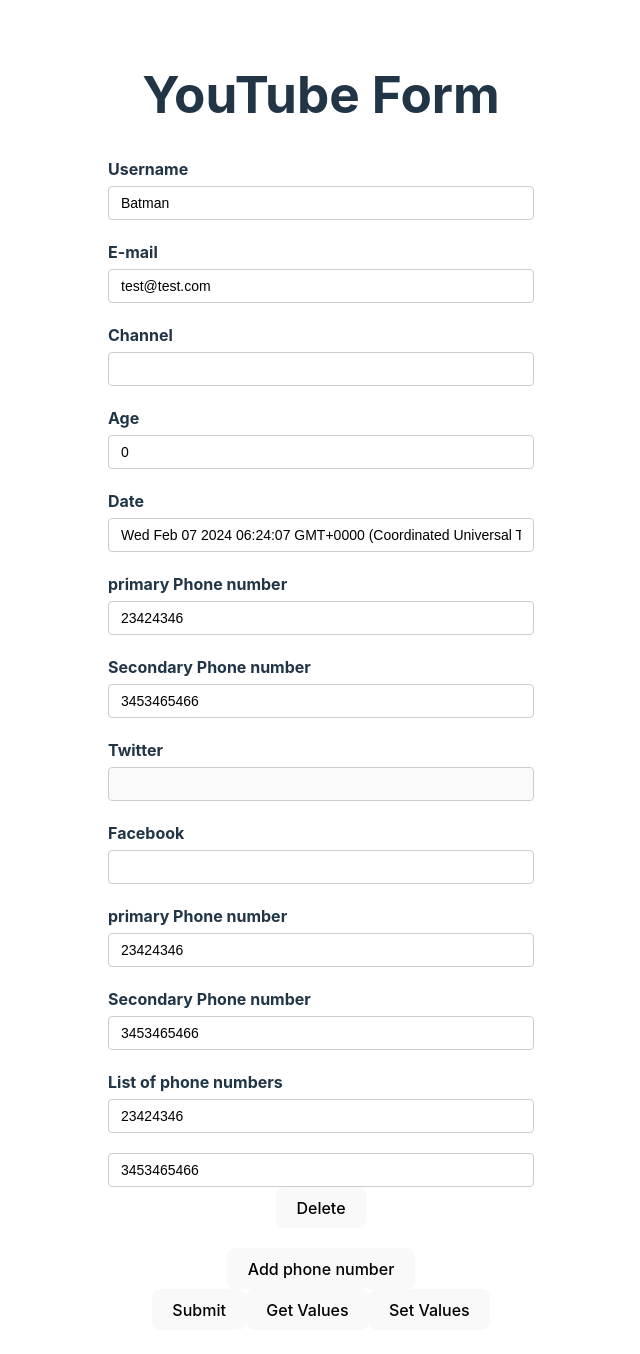
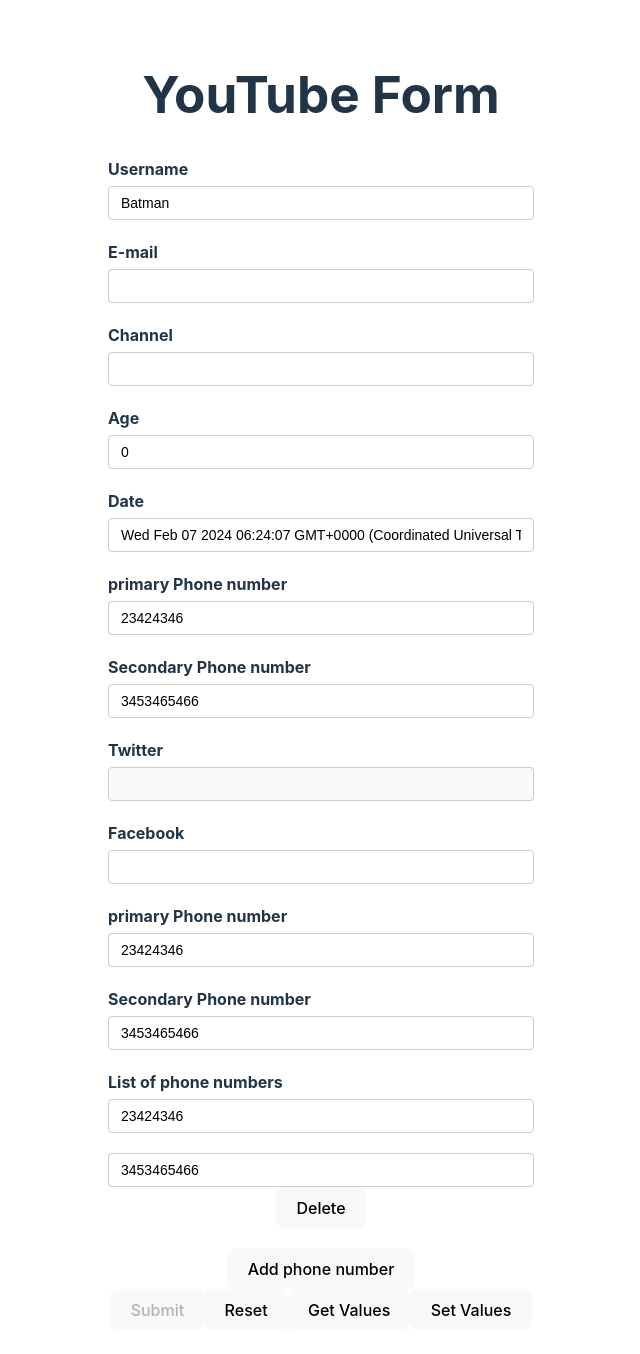
Before and after one commit to valentinesamuel/react-nestjs-sandbox, a React (Vite) app in the folder reactjs/: page / in a window 1280 px wide. Shown: the top 1354 px of the page, without its empty margins (319-959 px from the left). Built offline with nearby package versions, Linux system fonts and the light colour scheme.

Commit message:
feat: diabling form submission and resetting form

```diff
--- a/reactjs/src/components/YoutubeForm.tsx
+++ b/reactjs/src/components/YoutubeForm.tsx
@@ -1,5 +1,5 @@
 /* eslint-disable @typescript-eslint/no-explicit-any */
-import { useFieldArray, useForm } from "react-hook-form";
+import { FieldErrors, useFieldArray, useForm } from "react-hook-form";
 import { DevTool } from "@hookform/devtools";
 import { useEffect } from "react";
 
@@ -21,7 +21,7 @@
   const form = useForm<FormValues>({
     defaultValues: {
       username: "Batman",
-      email: "test@test.com",
+      email: " ",
       channel: "",
       social: {
         facebook: "",
@@ -52,8 +52,19 @@
     watch,
     getValues,
     setValue,
+    reset,
   } = form;
-  const { errors, touchedFields, dirtyFields, isDirty } = formState;
+  const {
+    errors,
+    touchedFields,
+    dirtyFields,
+    isSubmitSuccessful,
+    isSubmitted,
+    isSubmitting,
+    submitCount,
+    isDirty,
+    isValid,
+  } = formState;
   const { fields, append, remove } = useFieldArray({
     control,
     name: "phNumbers",
@@ -61,6 +72,10 @@
 
   const onsubmitForm = (data: FormValues) => {
     console.log("Form Submitted", data);
+  };
+
+  const onError = (errors: FieldErrors<FormValues>) => {
+    console.log("Form Errors", errors);
   };
 
   const handleGetValues = () => {
@@ -87,13 +102,19 @@
     };
   }, [watch]);
 
-  console.log({ dirtyFields, touchedFields, isDirty });
+  useEffect(() => {
+    if (isSubmitSuccessful) {
+      reset();
+    }
+  }, [isSubmitSuccessful, reset]);
+
+  // console.log({ dirtyFields, touchedFields, isDirty });
 
   return (
     <div>
       <h1>YouTube Form</h1>
       {/* <h2>Watched value: {JSON.stringify(watchUsername)}</h2> */}
-      <form onSubmit={handleSubmit(onsubmitForm)}>
+      <form onSubmit={handleSubmit(onsubmitForm, onError)}>
         <div className="form-control">
           <label htmlFor="username">Username</label>
           <input
@@ -288,7 +309,8 @@
             </button>
           </div>
         </div>
-        <button>Submit</button>
+        <button disabled={!isDirty || !isValid}>Submit</button>
+        <button onClick={() => reset()}>Reset</button>
         <button onClick={handleGetValues}>Get Values</button>
         <button onClick={handleSetValues}>Set Values</button>
       </form>
```
